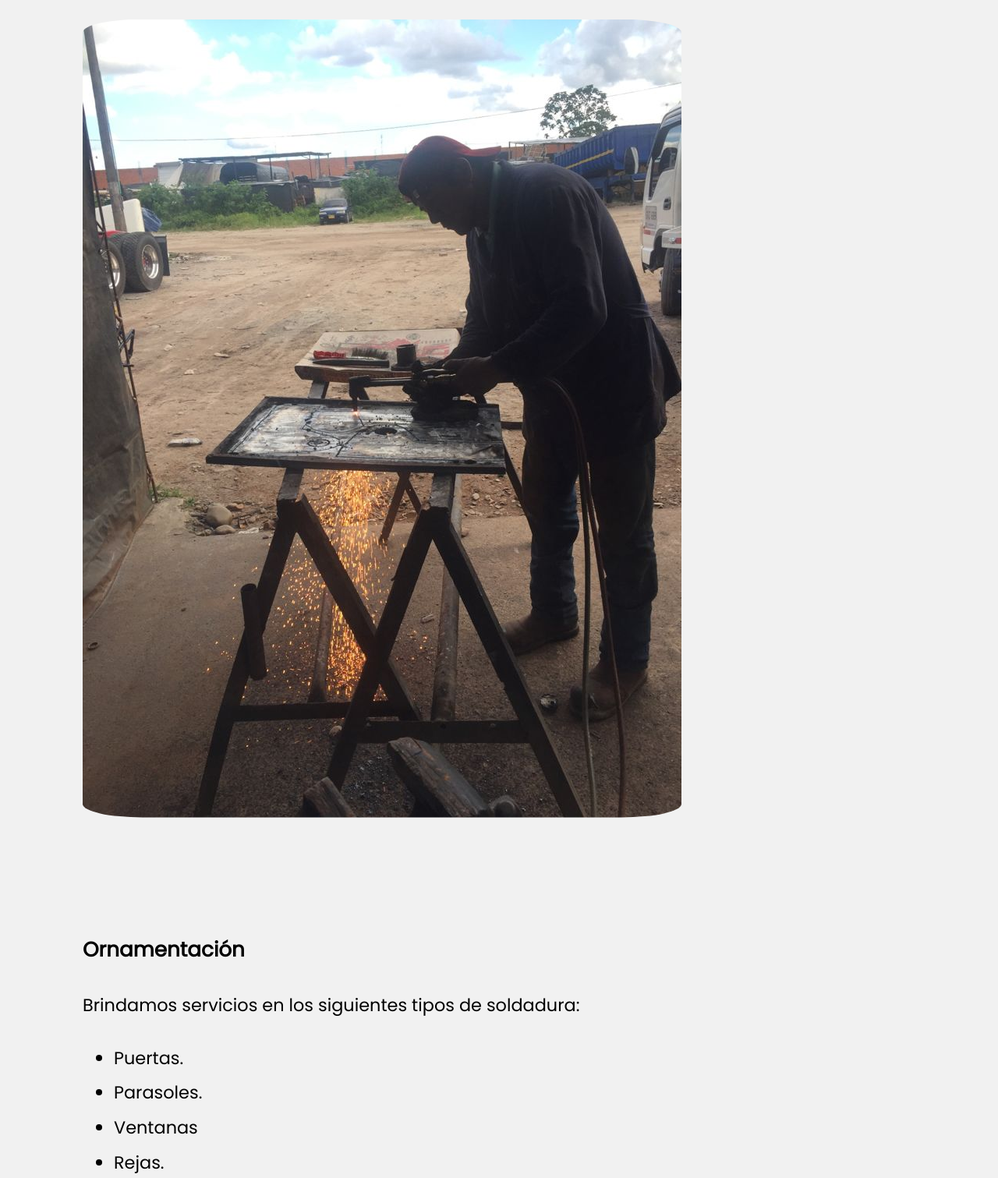
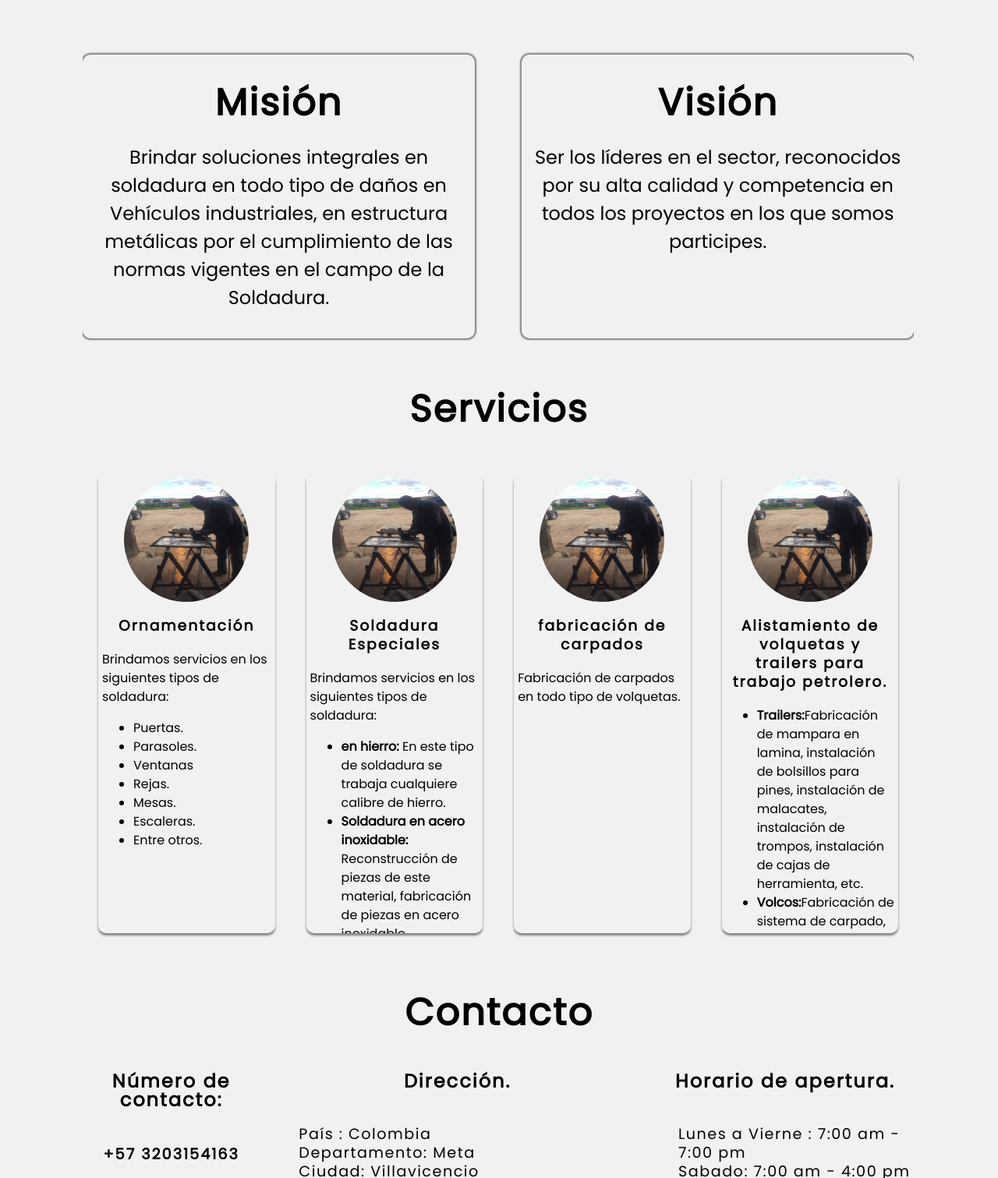
Before and after one commit to Csantiago10/WebSiteTallerSoldadorCastillo, a plain HTML site: page Empresa soldadura familia/Desarrollo de sitio web/Index.html in a window 1280 px wide. Shown: the part 790-2301 px from the top of the page at 78% size. Drawn offline with Linux system fonts and the light colour scheme.

Commit message:
Avance de página
Falta estilos de los botones de las redes sociales, falta agregar mapa,cambiar imagenes, cambiar logo

```diff
--- a/Empresa soldadura familia/Desarrollo de sitio web/Css/Style.css
+++ b/Empresa soldadura familia/Desarrollo de sitio web/Css/Style.css
@@ -9,13 +9,14 @@ body {
     font-family: 'Poppins', sans-serif;
     margin: 0;
     line-height: 1.5em;
-    padding-top: 100px;
+
     background: #F1F1F1;
 
 }
 
 .container {
     margin: 0;
+    padding: 0;
 
 }
 
--- a/Empresa soldadura familia/Desarrollo de sitio web/Css/about_us.css
+++ b/Empresa soldadura familia/Desarrollo de sitio web/Css/about_us.css
@@ -1,8 +1,75 @@
-
+/*Estilos sección sobre nosotros*/
 .about_us {
     width: 98%;
     margin-right: 10px;
     padding: 10px;
-    font-size: 1.4rem;
-    text-align: justify;
+    display: flex;
+    flex-direction: column;
+    align-items: center;
+
 }
+/*Estilos titulos*/
+.about_us h2 {
+    font-size: 3rem;
+    text-align: center;
+    letter-spacing: 2px;
+}
+/*Estilos de los parrafos*/
+.about_us p {
+    font-size: 1.5rem;
+    text-align: center;
+    line-height: 1.5;
+}
+
+/*Estilos de la descripción sobre nosotros*/
+.about_us-informacion {
+    width: 100%;
+    height: auto;
+    border-radius: 10px;
+    padding: 20px;
+
+}
+
+/*Estilos del contenedor de la visión y misión */
+.about_us-container {
+    display: flex;
+    flex-wrap: nowrap;
+    justify-content: space-evenly;
+    overflow: hidden;
+    width: 100%;
+}
+
+/*Estilos de los contenedores de mision y vision*/
+.about_us-mision,
+.about_us-vision {
+    margin: 30px;
+    width: 50%;
+    box-shadow: 0 0 2px 2px gray;
+
+    border-radius: 10px;
+    padding: 10px;
+}
+
+.about_us-mision{
+    margin-left: 0;
+}
+
+
+
+.about_us-vision {
+    margin-right: 0;
+}
+
+/*Media queries para el responsive*/
+@media (max-width: 678px) {
+    .about_us-container {
+        flex-direction: column;
+
+    }
+    .about_us-mision,
+    .about_us-vision {
+        margin: auto;
+        box-shadow: none;
+        width: 100%;
+    }
+}
--- a/Empresa soldadura familia/Desarrollo de sitio web/Css/contac.css
+++ b/Empresa soldadura familia/Desarrollo de sitio web/Css/contac.css
@@ -1,5 +1,48 @@
-.fab fa-whatsapp {
-    margin-left: auto;
-    margin-right: auto;
-    color: chocolate;
+/*Estilos del contenedor principal*/
+.contacto-contenedor {
+    display: flex;
+    flex-wrap: nowrap;
+    justify-content: space-evenly;
+    margin-bottom: 70px;
 }
+
+/*Estilos del titulo principal*/
+.contenedor-contacto h2 {
+    text-align: center;
+    font-size: 3rem;
+    letter-spacing: 2px;
+    margin-top: 60px;
+}
+
+
+/*Estilos de titulos de secundarios*/
+.contacto-contenedor h3 {
+    text-align: center;
+    letter-spacing: 2px;
+    font-size: 1.5rem;
+    padding-bottom: 20px;
+}
+
+/*Estilos de h4*/
+.contacto h4 {
+    text-align: center;
+    font-size: 1.2rem;
+    letter-spacing: 2px;
+}
+
+/*Estilos de listas*/
+.direccion ul,
+.horario ul {
+    list-style: none;
+    font-size: 1.2rem;
+    letter-spacing: 1.5px;
+    line-height: 1.5rem;
+}
+
+/*Media queries para el responsive*/
+@media (max-width: 678px) {
+    .contacto-contenedor{
+        flex-direction: column;
+    }
+
+}
--- a/Empresa soldadura familia/Desarrollo de sitio web/Css/services.css
+++ b/Empresa soldadura familia/Desarrollo de sitio web/Css/services.css
@@ -1,16 +1,81 @@
+/*Estilos del contenedor de servicios*/
+.container-services {
+    display: flex;
+    flex-direction: column;
+}
+
+/*Estilos del titulo principal*/
+.titulo h2 {
+
+    text-align: center;
+    font-size: 3rem;
+    letter-spacing: 2px;
+}
+
+/*Estilos del contenedor de los servicios*/
 .services {
     width: 98%;
     padding: 10px;
 
-    font-size: 1.4rem;
-    text-align: justify;
-    line-height: 2em;
+    display: flex;
+    flex-wrap: nowrap;
+    justify-content: space-evenly;
+    overflow: hidden;
 }
 
-img {
-    border-radius: 10%;
-    height: auto;
-    padding-top: 10%;
-    padding-bottom: 10%;
+/*Estilos del contenedor del servicio*/
+.services-card {
+    width: 400px;
+    height: 580px;
+    border-radius: 10px;
+    box-shadow: 0 3px 3px gray;
+    overflow: hidden;
+    margin: 20px;
+    transition: all 0.35s;
+    padding: 5px;
+}
+
+.services-card h3 {
+    text-align: center;
+    letter-spacing: 2px;
+}
+
+    .services-card:hover {
+        transform: translateY(-20px);
+        box-shadow: 0 15px 18px gray;
+    }
+
+/*Estilos del contenedor de la imagen de los servicios*/
+.services-card-imagen {
+    display: flex;
+    justify-content: center;
+    width: 100%;
+    min-height: 20%;
 
 }
+
+/*Estilos de la imagen*/
+.services-card img {
+
+    width: 10rem;
+    height: 10rem;
+
+
+    border-radius: 50%;
+    left: 0;
+    right: 0;
+
+}
+
+/*Media queries para el responsive*/
+@media (max-width: 678px) {
+    .services{
+        flex-direction: column;
+    }
+
+    .services-card{
+        width: 100%;
+        margin: 10px auto;
+        height: 600px;
+    }
+}
--- a/Empresa soldadura familia/Desarrollo de sitio web/Index.html
+++ b/Empresa soldadura familia/Desarrollo de sitio web/Index.html
@@ -16,6 +16,7 @@
     <meta property="og:title" content="Taller El Soldador Castillo.">
     <link rel="stylesheet" href="Css/normalize.css">
     <link type="text/css" rel="stylesheet" href="Css/Style.css" >
+    <link type="text/css" rel="stylesheet" href="Css/banner.css">
     <link type="text/css" rel="stylesheet" href="Css/nav.css">
     <link type="text/css" rel="stylesheet" href="Css/main.css">
     <link type="text/css" rel="stylesheet" href="Css/about_us.css">
@@ -44,34 +45,57 @@
             </nav>
         </header>
 
+        <!--Sección banner-->
+        <section class="banner">
+            <div class="contenido-banner">
+                <h1><span>TALLER EL SOLDADOR CASTILLO </span> empresa especializadas en procesos con soldadura.</h1>
+            </div>
+        </section>
+
         <!--Contenido principal del sitio web-->
         <main >
             <!--Sección de información sobre la empresa-->
             <section class="about_us" id="about_us">
-                <h2>Quiénes Somos</h2>
+                <div class="about_us-informacion">
+
                     <p><strong>Taller el Soldador Castillo</strong> es una empresa que lleva más de diez años en la industria de la soldadura. Empresa dedicada al sector de mantenimientos en soldadura en Volcos, Trailers y Tanques principalmente, además también se hacen montajes industriales y ornamentación.
                     Somos especiales en soldadura en acero, acero inoxidable, aluminio y bronce.
                     </p>
-
+                </div>
+                <div class="about_us-container">
+                    <div class="about_us-mision">
                         <h2>Misión</h2>
                         <p>Brindar soluciones integrales en soldadura en todo tipo de daños en Vehículos industriales, en estructura metálicas por el cumplimiento de las normas vigentes en el campo de la Soldadura.</p>
 
+                    </div>
+
+                    <div class="about_us-vision">
                         <h2>Visión</h2>
                         <p>Ser los líderes en el sector, reconocidos por su alta calidad y competencia en todos los proyectos en los que somos participes. </p>
+
+                    </div>
+                </div>
+
             </section>
 
+            <section class="container-services">
+                <!--Titulo-->
+                <div class="titulo">
+                    <h2>Servicios</h2>
+                </div>
                 <!--Servicios que ofrece la empresa-->
-            <section class="services" id="services">
+                <div class="services" id="services">
 
 
                     <!--Seccion servicio de ornamentacion-->
-                <div class="services-ornamentacion">
-                    <h2>Servicios</h2>
-                    <div class="services-ornamentacion-imagen">
+
+                    <div class="services-card">
+
+                        <div class="services-card-imagen">
                             <img src="Img/muestra.jpeg">
                         </div>
 
-                    <div class="services-ornamentacion-descripcion">
+                        <div class="services-card-informacion">
 
                             <h3>Ornamentación</h3>
                             <p>Brindamos servicios en los siguientes tipos de soldadura:<br></p>
@@ -91,11 +115,11 @@
                     </div>
 
                     <!--Seccion servicio de soldaduras especiales-->
-                <div class="services-soldaduras-especiales">
-                    <div class="services-soldaduras-especiales-imagen">
+                    <div class="services-card">
+                        <div class="services-card-imagen">
                             <img src="Img/muestra.jpeg">
                         </div>
-                    <div class="services-soldaduras-especiales-informacion">
+                        <div class="services-card-informacion">
                             <h3>Soldadura Especiales</h3>
                             <p>Brindamos servicios en los siguientes tipos de soldadura:<br></p>
                             <ul>
@@ -111,11 +135,11 @@
                     </div>
 
                     <!--Seccion de fabricacion de carpados-->
-                <div class="services-carpados">
-                    <div class="services-carpados-imagen">
+                    <div class="services-card">
+                        <div class="services-card-imagen">
                             <img src="Img/muestra.jpeg">
                         </div>
-                    <div class="services-carpados-informacion">
+                        <div class="services-card-informacion">
                             <h3>fabricación de carpados</h3>
                             <p>Fabricación de carpados en todo tipo de volquetas.</p>
                         </div>
@@ -123,11 +147,11 @@
                     </div>
 
                     <!--Seccion de modificaciones de volquetas y trailers-->
-                <div class="services-petrolera">
-                    <div class="services-petrolera-imagen">
+                    <div class="services-card">
+                        <div class="services-card-imagen">
                             <img src="Img/muestra.jpeg">
                         </div>
-                    <div class="services-petrolera-informacion">
+                        <div class="services-card-informacion">
                             <h3>Alistamiento de volquetas y trailers para trabajo petrolero.</h3>
                             <ul>
                                 <li><b>Trailers:</b>Fabricación de mampara en lamina, instalación de bolsillos para pines, instalación de malacates, instalación de trompos, instalación de cajas de herramienta, etc.	</li>
@@ -141,32 +165,52 @@
 
                     </div>
 
+                </div>
             </section>
 
             <!--Sección de información de contacto de la empresa-->
-            <section class="contacto">
+            <section class="contenedor-contacto">
+                <h2>Contacto</h2>
                 <div class="contacto-contenedor" id="contact">
-                    <h2>Información de contacto</h2>
-                    <a href="" class="buttom-whatsapp">
+                    <div class="contacto">
+                        <h3>Número de contacto:</h3>
+                        <h4>+57 3203154163</h4>
+                        <div class="social-red">
+                            <a href="https://www.facebook.com/Taller-El-Soldador-Castillo-107640461191435" target="_blank" class="buttom-facebook">
+                                <i class="fab fa-facebook"></i>
+                            </a>
+                            <a href="#" class="buttom-whatsapp">
                                 <i class="fab fa-whatsapp"></i>
                             </a>
+
+                        </div>
+
+                    </div>
+                    <div class="direccion">
+                        <h3>Dirección.</h3>
+                        <ul>
+                            <li>País : Colombia</li>
+                            <li>Departamento: Meta</li>
+                            <li>Ciudad: Villavicencio</li>
+                            <li>Dirección: Patio 1 Anillo Vial Parqueadero Mono 2</li>
+                        </ul>
+                    </div>
+                    <div class="horario">
+                        <h3>Horario de apertura.</h3>
+                        <ul>
+                            <li>Lunes a Vierne : 7:00 am - 7:00 pm</li>
+                            <li>Sabado: 7:00 am - 4:00 pm</li>
+                        </ul>
+                    </div>
+
                 </div>
             </section>
 
 
         </main>
 
-        <footer>
-            <div class="navigation-footer">
-
-            </div>
-
-            <div class="social">
-                <a href="" class="buttom-facebook">
-                    <i class="fab fa-facebook"></i>
-                </a>
-
-            </div>
+        <footer >
+            &#169;  Derechos Reservado | <a href="https://www.linkedin.com/in/santiago-noreña-castillo-08b361180/">Santiago Noreña Castillo</a>
         </footer>
     </div>
 </body>
```
Also changed, not shown: Empresa soldadura familia/Desarrollo de sitio web/Css/banner.css (added, +54 -0 lines), Empresa soldadura familia/Desarrollo de sitio web/Css/footer.css (+16 -0 lines), Empresa soldadura familia/Desarrollo de sitio web/Css/nav.css (+22 -2 lines), Empresa soldadura familia/Desarrollo de sitio web/Img/header.jpg (added). Lines whose indentation alone changed are shown as unchanged.
